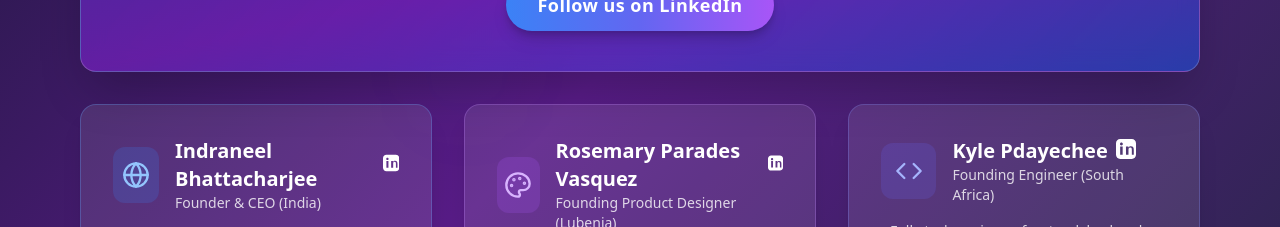
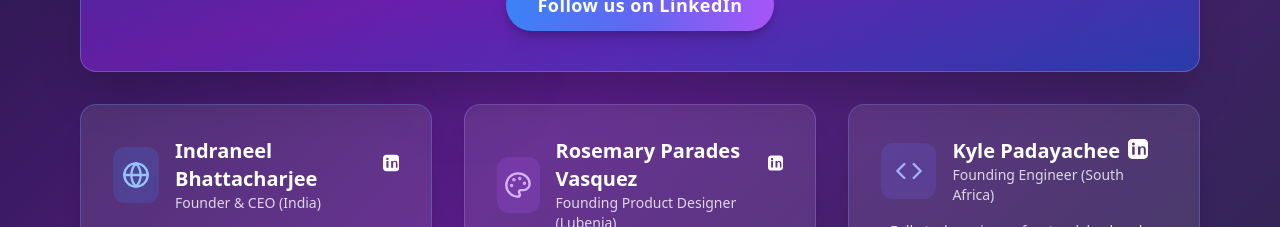
Before and after one commit to evolancecommunity/pitch, a React (Vite) app: page / in a window 1280 px wide. Shown: the part 5820-6047 px from the top of the page. Built offline with nearby package versions, Linux system fonts and the light colour scheme.

Commit message:
Minor updates and tweaks after investor-focused funding section

```diff
--- a/src/components/Team.tsx
+++ b/src/components/Team.tsx
@@ -111,7 +111,7 @@ const Team: React.FC = () => {
                   </div>
                   <div>
                     <h3 className="text-xl font-bold text-white flex items-center">
-                      <a href="https://www.linkedin.com/in/kyle-padayachee/" target="_blank" rel="noopener noreferrer" className="hover:underline flex items-center">Kyle Pdayechee <LinkedInIcon /></a>
+                      <a href="https://www.linkedin.com/in/kyle-padayachee/" target="_blank" rel="noopener noreferrer" className="hover:underline flex items-center">Kyle Padayachee <LinkedInIcon /></a>
                     </h3>
                     <p className="text-white/80 text-sm">Founding Engineer (South Africa)</p>
                   </div>
```
